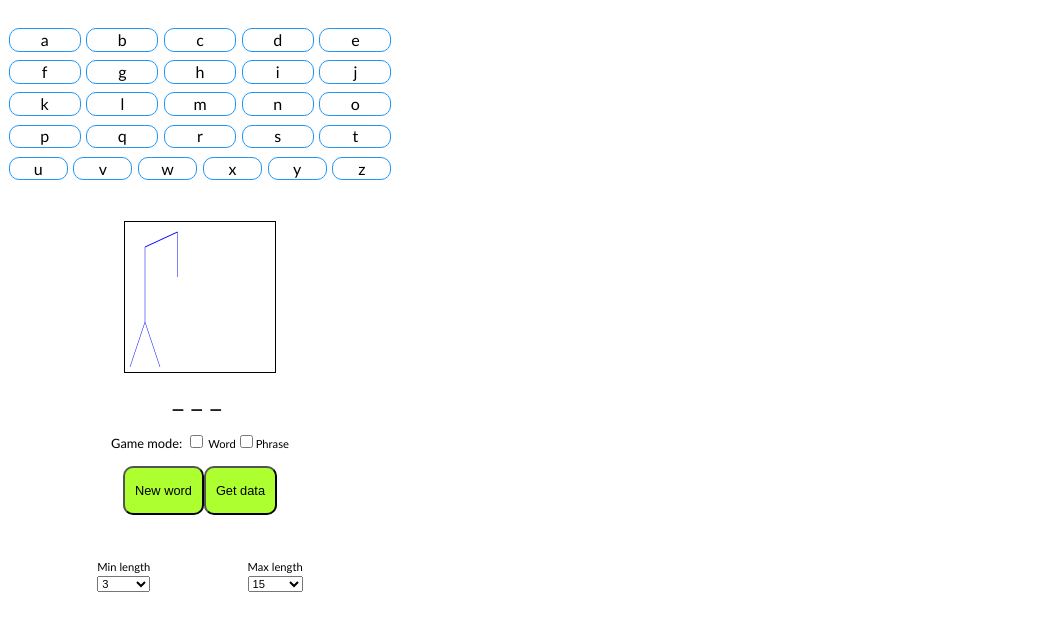
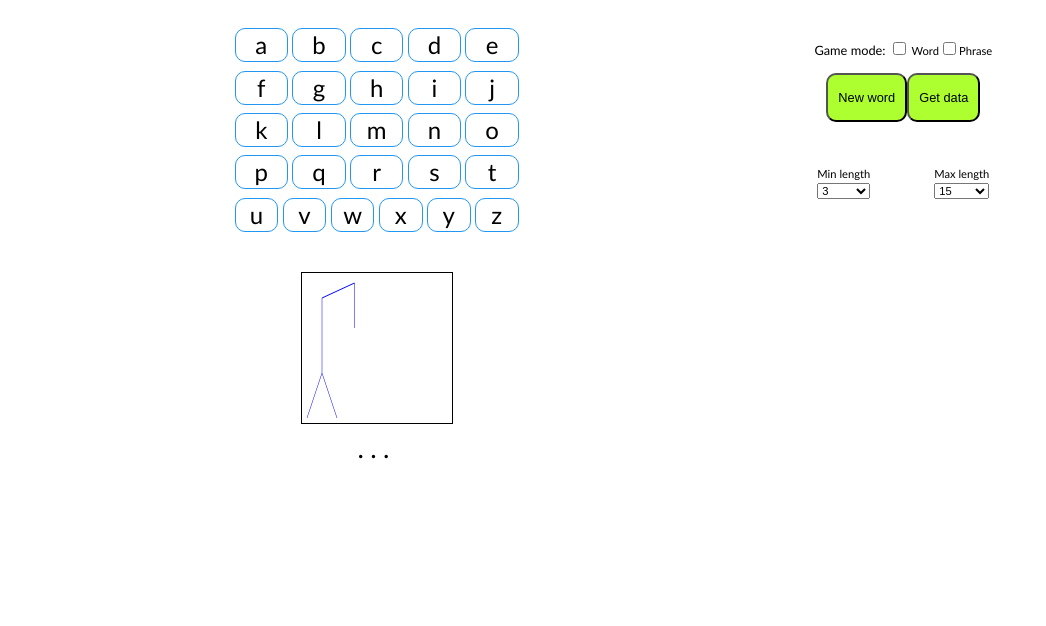
Before and after one commit to irvang/hangman-react, a React (Create React App) app: page / in a window 1280 px wide. Shown: the top 626 px of the page, without its empty margins (0-1046 px from the left). Built offline with nearby package versions, Linux system fonts and the light colour scheme; no server answers.

Commit message:
- Correct screen halves with flexbox - Display '...' while data is fetching

```diff
--- a/src/App.js
+++ b/src/App.js
@@ -5,14 +5,11 @@ import { Context } from './Context'
 import { Alphabet } from './components/Alphabet'
 import { Canvas } from './components/Canvas'
 import { Options } from './components/Options'
+import { WordDisplay } from './components/WordDisplay'
 import { RemainingTrials } from './components/RemainingTrials'
 import { API } from './API'
 
 const { word: wordApi } = API
-
-const WordDisplay = ({ maskedWord }) => (
-  <div className="WordDisplay">{maskedWord}</div>
-)
 
 function App() {
   const [minLength, setMinLength] = useState(2)
@@ -22,6 +19,7 @@ function App() {
   const [remainingTrials, setRemainingTrials] = useState(null)
   const [resetChildren, setResetChildren] = useState(false)
   const [isGameWon, setIsGameWon] = useState(null)
+  const [isFetchingWord, setIsFetchingWord] = useState(false)
 
   const handleMinLengthChange = (event) => {
     setMinLength(event.target.value)
@@ -35,14 +33,16 @@ function App() {
       try {
         setResetChildren(true)
 
-        console.log('CLICKED NEW WORD')
+        setIsFetchingWord(true)
         // if is word, if is phrase
 
         const response = await wordApi.getWord({ minLength, maxLength })
 
+
         console.log('RESPOSNSE: ', response)
         const { data } = response
         console.log(data)
+        setIsFetchingWord(false)
         setMaskedWord(data.maskedWord)
         setRemainingTrials(data.remainingTrials)
       } catch (error) {
@@ -69,19 +69,25 @@ function App() {
         setResetChildren,
         resetChildren,
         isGameWon,
-        setIsGameWon
+        setIsGameWon,
+
       }}
     >
       <main className="center-screen">
-        <Alphabet />
+        <div className='halfScreen'>
 
-        <Canvas />
+          <Alphabet />
 
-        <WordDisplay maskedWord={maskedWord} />
+          <Canvas />
 
-        <RemainingTrials />
+          <WordDisplay
+            maskedWord={maskedWord}
+            isFetchingWord={isFetchingWord} />
 
-        <section className="main-2">
+          <RemainingTrials />
+        </div>
+
+        <section className="halfScreen rightElementsPadding">
           <div className="game-mode">
             Game mode:&nbsp;
             <label>
@@ -96,6 +102,7 @@ function App() {
           <button type="button" id="new-word-b" onClick={fetchDataAndStart}>
             New word
           </button>
+
           <button
             type="button"
             id="new-word-b"
--- a/src/App.scss
+++ b/src/App.scss
@@ -1,8 +1,18 @@
 .center-screen {
   text-align: center;
   font-size: 1rem;
-  max-width: 400px;
+  // max-width: 400px;
+
   padding-top: 24px;
+  display: flex;
+  // border: 2px solid blue;
+  justify-content: space-evenly;
+  flex-wrap: wrap;
+}
+
+.halfScreen {
+  min-width: 300px;
+
 }
 
 .Letter {
@@ -10,8 +20,9 @@
   text-align: center;
   border: 1px solid #2196f3;
   border-radius: 10px;
-  padding: 0.18rem 0.4rem;
+  padding: 0.5rem 0.5rem;
   flex: 1 1 35px;
+  font-size: 1.5rem;
 }
 
 .Alphabet {
@@ -23,6 +34,7 @@
 
 .Alphabet_row {
   display: flex;
+  justify-content: space-evenly;
   flex-flow: row;
   padding: 0.2rem 0.3rem;
   margin: 1px;
@@ -43,7 +55,7 @@
 
 /*====MAIN-2 */
 
-section.main-2 > * {
+.rightElementsPadding > * {
   /* top-bottom right-left */
   padding: 15px 0;
 }
@@ -71,7 +83,7 @@ section.main-2 > * {
 
 #params {
   display: flex;
-  flex-direction: row;
+  // flex-direction: row;
   text-align: center;
   min-height: 5vh;
   font-size: 0.6rem;
--- a/src/components/Letter.jsx
+++ b/src/components/Letter.jsx
@@ -27,7 +27,7 @@ export const Letter = ({ children }) => {
 
   const sendLetterToCompare = useCallback(
     (event) => {
-      ;(async () => {
+      ; (async () => {
         const { data } = await wordApi.compareLetter({
           letter: event.target.textContent
         })
@@ -48,7 +48,7 @@ export const Letter = ({ children }) => {
     <span
       className={classnames('Letter', {
         letterIsInWord: isLetterInWord,
-        letterNotInWord: isLetterInWord === false //false, not any falsy value
+        letterNotInWord: isLetterInWord === false //false, not just a falsy value
       })}
       value={children}
       onClick={sendLetterToCompare}
--- a/src/components/RemainingTrials.jsx
+++ b/src/components/RemainingTrials.jsx
@@ -1,7 +1,7 @@
 import React, { useState, useEffect } from 'react'
 import { Context } from '../Context'
 
-export const RemainingTrials = (props) => {
+export const RemainingTrials = () => {
   const { remainingTrials, isGameWon } = React.useContext(Context)
 
   const [spanValue, setSpanValue] = useState(null)
@@ -19,7 +19,6 @@ export const RemainingTrials = (props) => {
   return (
     <p id="remaining-trials">
       {spanValue}
-      {/* {remainingTrials && <span> Trials: {remainingTrials}</span>} */}
     </p>
   )
 }
--- /dev/null
+++ b/src/components/WordDisplay.jsx
@@ -0,0 +1,6 @@
+export const WordDisplay = ({
+  maskedWord,
+  isFetchingWord
+}) => (
+  <div className="WordDisplay">{isFetchingWord ? '...' : maskedWord}</div>
+)
--- a/src/index.css
+++ b/src/index.css
@@ -6,6 +6,7 @@ body {
     'Droid Sans', 'Helvetica Neue', sans-serif;
   -webkit-font-smoothing: antialiased;
   -moz-osx-font-smoothing: grayscale;
+  font-size: 16px;
 }
 
 code {
```
